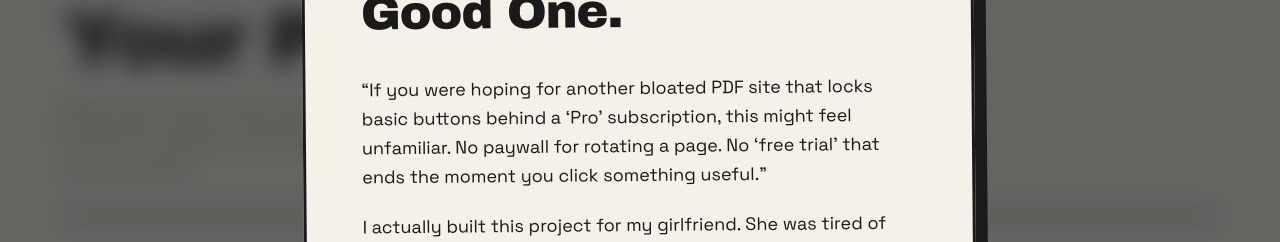
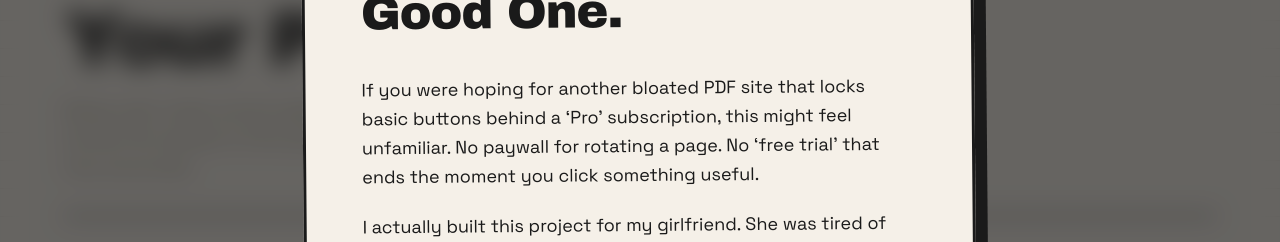
Before and after one commit to halfthew0rldaway/docsmith, a Next.js app: page / in a window 1280 px wide. Shown: the part 139-381 px from the top of the page. Built offline with nearby package versions, Linux system fonts and the light colour scheme.

Commit message:
fix: remove accidental quotes from manifesto

```diff
--- a/src/components/WelcomeModal.tsx
+++ b/src/components/WelcomeModal.tsx
@@ -43,7 +43,7 @@ export default function WelcomeModal() {
 
                 <div className="font-body space-y-5 text-[#1a1a1a] text-lg leading-relaxed">
                     <p>
-                        “If you were hoping for another bloated PDF site that locks basic buttons behind a ‘Pro’ subscription, this might feel unfamiliar. No paywall for rotating a page. No ‘free trial’ that ends the moment you click something useful.”
+                        If you were hoping for another bloated PDF site that locks basic buttons behind a ‘Pro’ subscription, this might feel unfamiliar. No paywall for rotating a page. No ‘free trial’ that ends the moment you click something useful.
                     </p>
                     <p>
                         I actually built this project for my girlfriend. She was tired of <strong>"free"</strong> sites that couldn't hit a <em>Target File Size</em> if their existence depended on it. Watching someone you love get frustrated by a 40MB PDF that refuses to shrink to 2MB is a special kind of modern torture.
```
